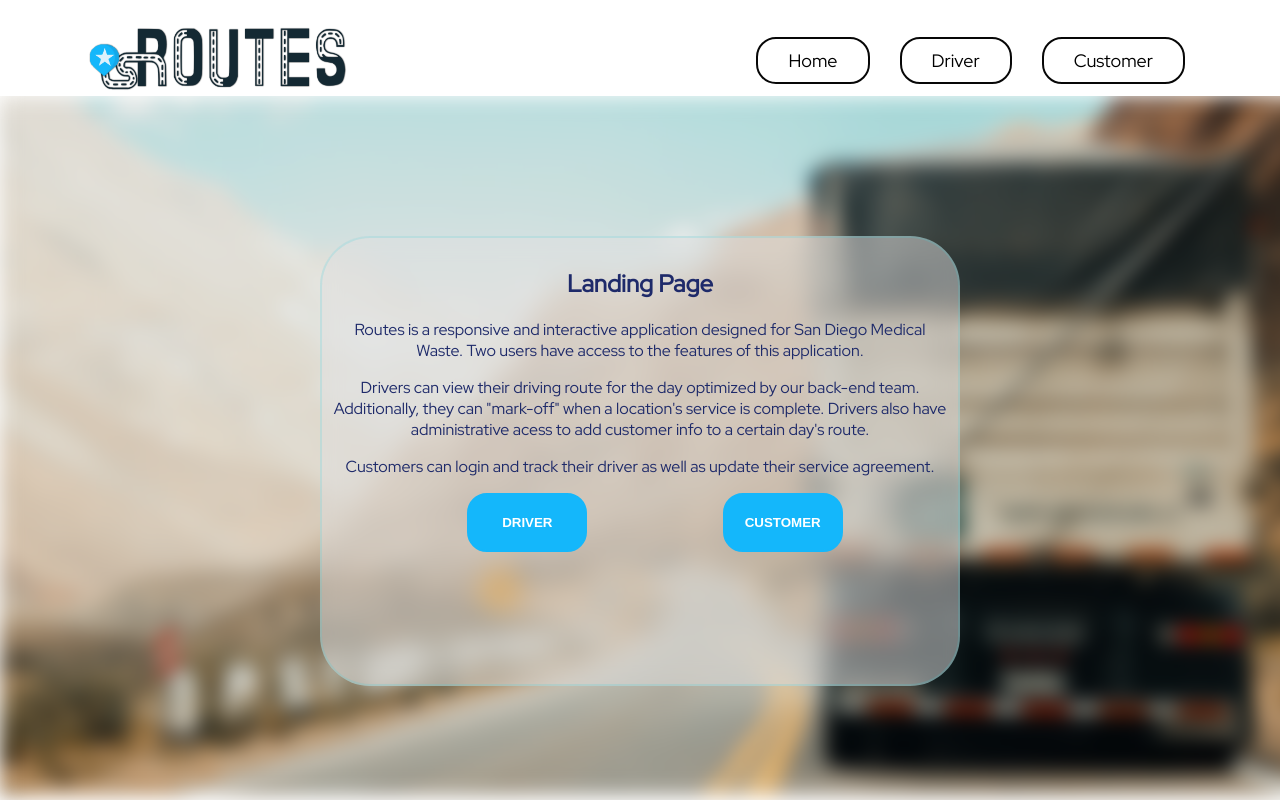
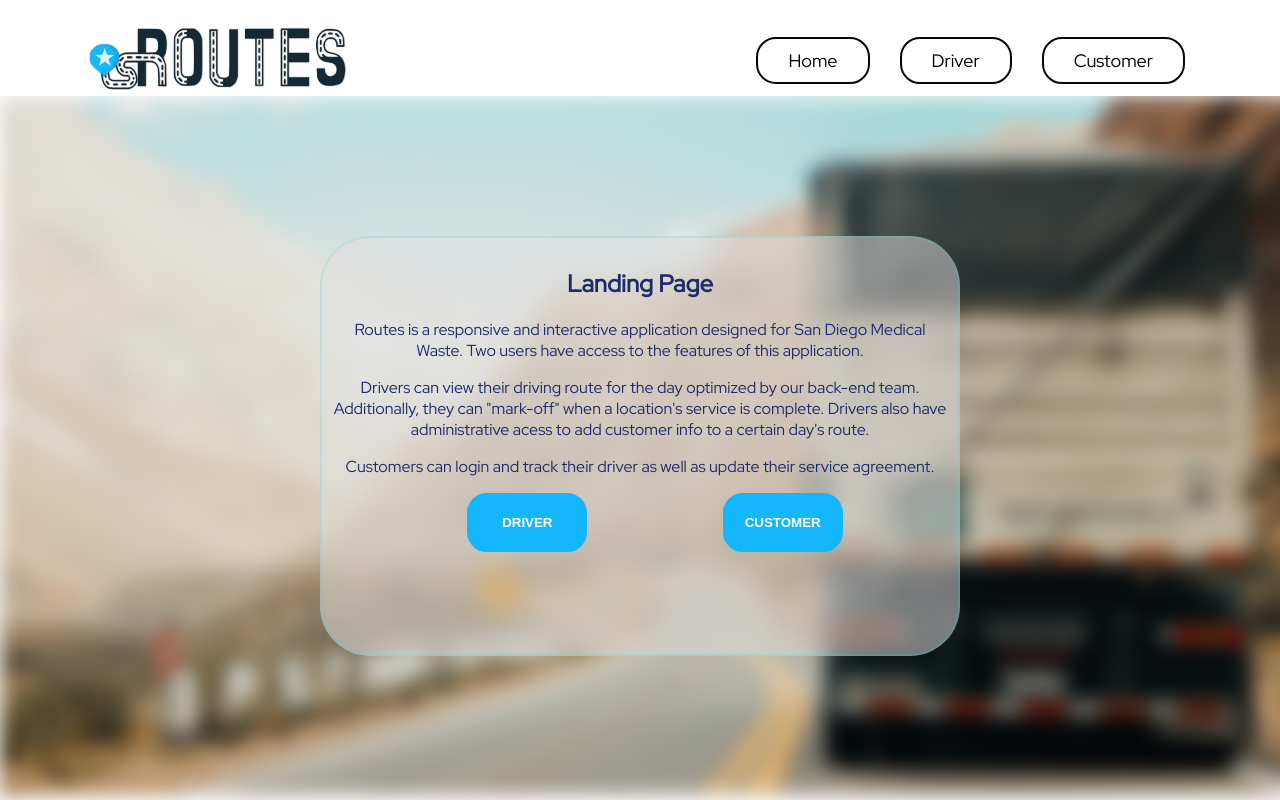
Before and after one commit to reneeswick/routes, a React (Create React App) app: page / in a window 1280 px wide. Built offline with nearby package versions, Linux system fonts and the light colour scheme; a web font is replaced by a local one.

Commit message:
is fixed?

```diff
--- a/src/Components/LandingPage/LandingPage.css
+++ b/src/Components/LandingPage/LandingPage.css
@@ -18,7 +18,7 @@
     object-position: 70% 0
 }
 .landing-main-info-container{
-    height: 450px;
+    height: 420px;
     min-width: none;
     max-width: 40em;
     padding: 10px;
```
